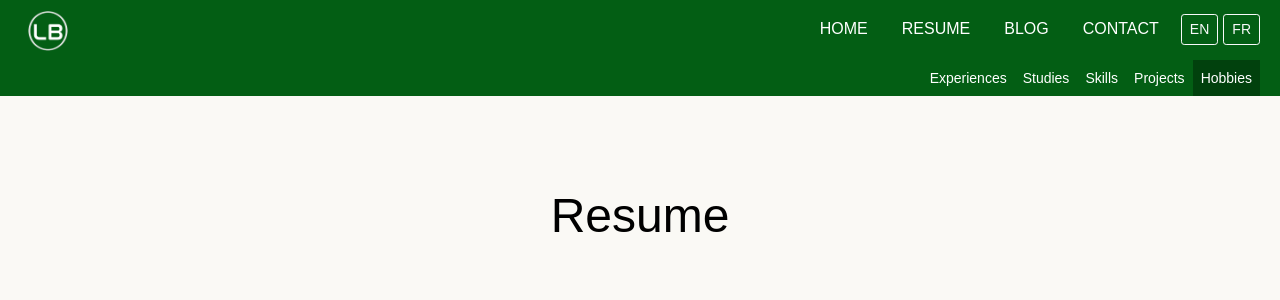
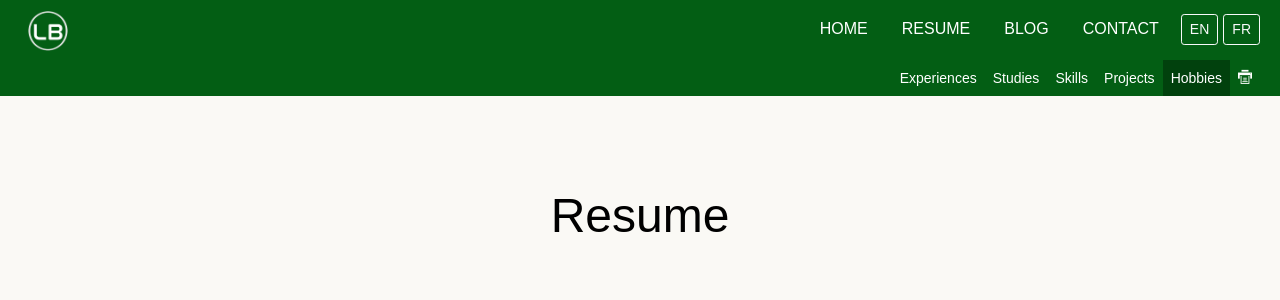
Before and after one commit to LaurieBe/website, a PHP site: page /cv.php in a window 1280 px wide. Shown: the top 300 px of the page. Run offline with PHP 8.4, Linux system fonts and the light colour scheme.

Commit message:
CV bouton imprimante

```diff
--- a/laurie.besinet.net/cv.php
+++ b/laurie.besinet.net/cv.php
@@ -42,6 +42,11 @@
               <li class="nav-item"><a class="nav-link btn btn-secondary i18n_comp" role="button" href="#skills1">Skills</a></li>
               <li class="nav-item"><a class="nav-link btn btn-secondary i18n_projects" role="button" href="#project1">Project</a></li>
               <li class="nav-item"><a class="nav-link btn btn-secondary i18n_hob" role="button" href="#interests1">Interests</a></li>
+              <li class="nav-item">
+                <a class="nav-link btn btn-secondary " onclick="imprimer_page()" title="Print" style="color: white;" name="print" role="button">
+                  <span alt="print" class="font-icon-print"></span>
+                </a>
+              </li>
             </ul>
           </nav>
         </div>
--- a/laurie.besinet.net/footer.php
+++ b/laurie.besinet.net/footer.php
@@ -11,7 +11,7 @@
         <ul>
           <li><a title="Adress"><span class="font-icon-map-marker-2"></span></a></li>
           <li>From: Toulouse, FRANCE</li>
-          <li>Current: <span style="font-weight:bold">Auckland, NEW ZEALAND &nbsp&nbsp&nbsp&nbsp</span></li>
+          <li>Current: <span style="font-weight:bold">NEW ZEALAND &nbsp&nbsp&nbsp&nbsp</span></li>
         </ul>
         <ul>
           <li><a title="Phone"><span class="font-icon-phone"></span></a></li>
```
